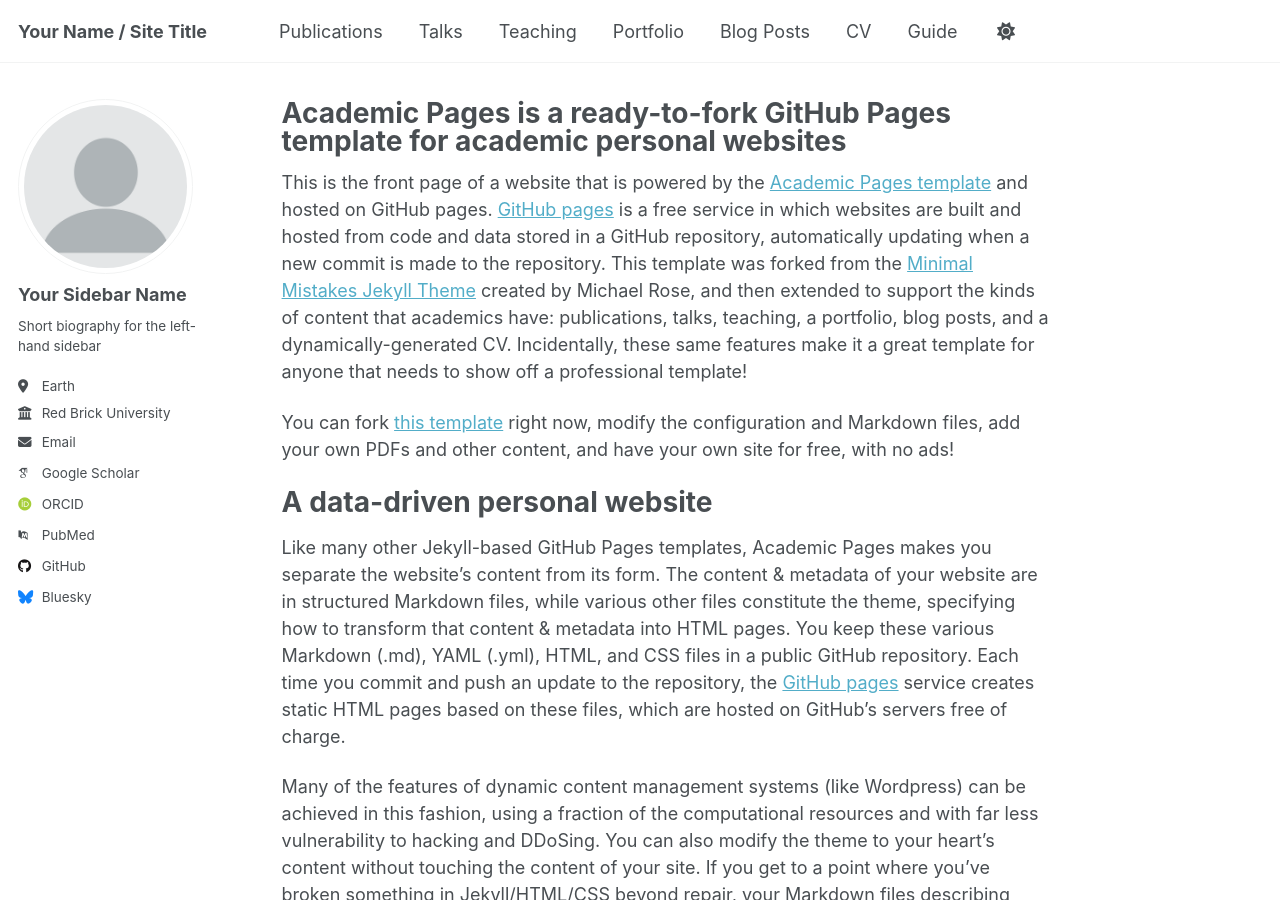
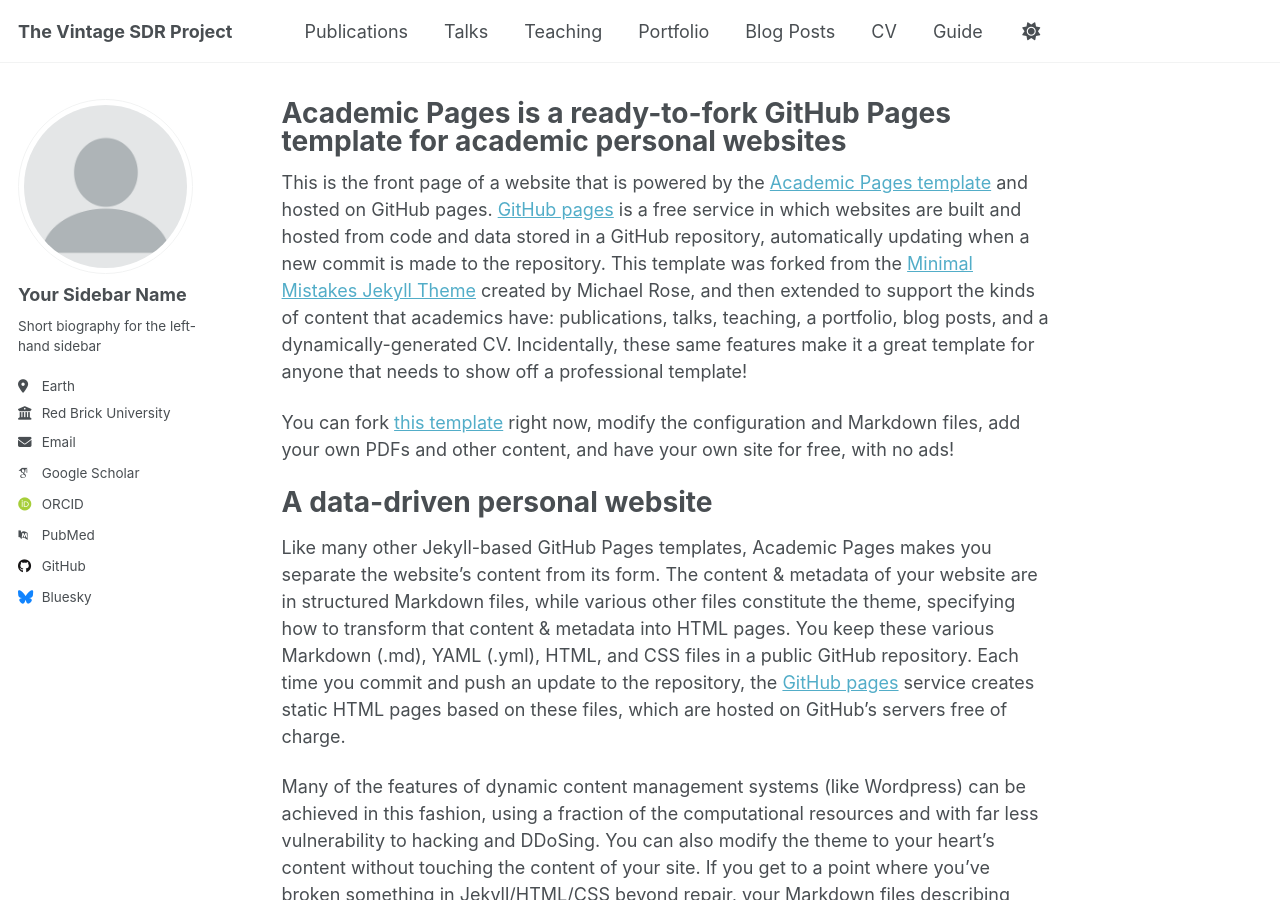
Before and after one commit to vintagesdr/mytestacademicpages, a Jekyll site: the page built from _pages/about.md, in a window 1280 px wide and 900 px high. Built offline with Jekyll 4.4.1, drawn with Linux system fonts in a browser that asks for light colours; some web fonts are replaced; a script that is not in the unit is left out.

Commit message:
Update _config.yml

```diff
--- a/_config.yml
+++ b/_config.yml
@@ -9,7 +9,7 @@
 # Basic Site Settings
 locale                   : "en-US"
 site_theme               : "default" # Currently available options are "default", "air"
-title                    : "Your Name / Site Title"
+title                    : "The Vintage SDR Project"
 title_separator          : "-"
 name                     : &name "Your Name"
 description              : &description "personal description"
```
